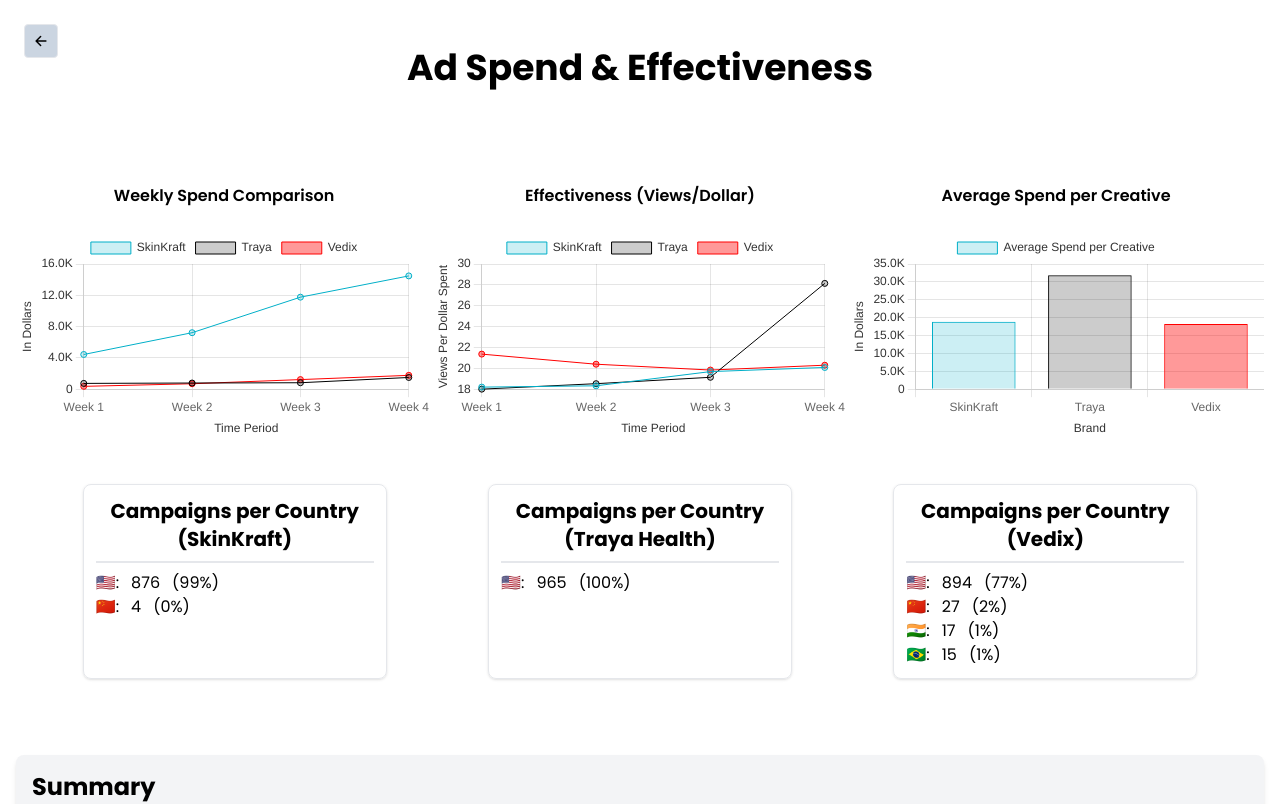
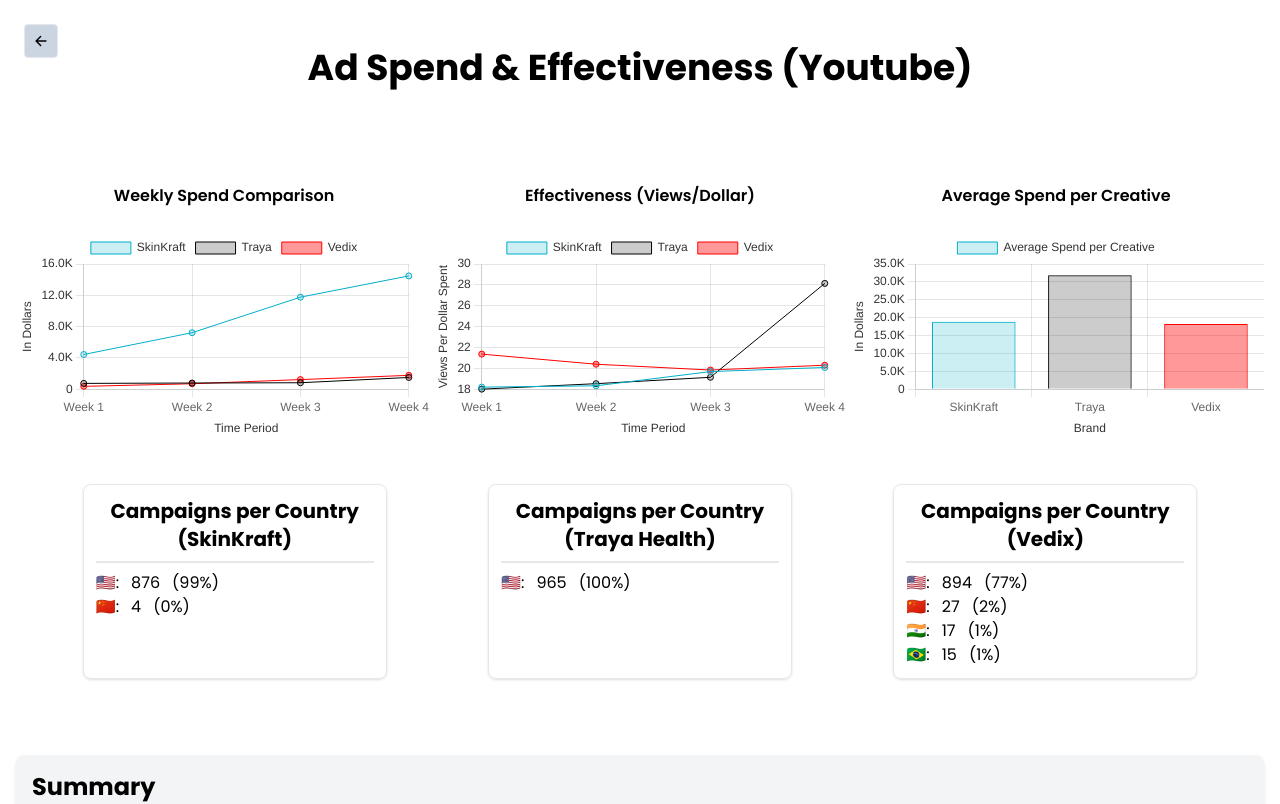
Before and after one commit to sgoyalsmvj/QuickAds, a Next.js app: page /adSpend in a window 1280 px wide. Shown: the top 804 px of the page. Built offline with nearby package versions, Linux system fonts and the light colour scheme.

Commit message:
feat: Update Ad Spend page title to include platform (Youtube)

```diff
--- a/pages/adSpend.js
+++ b/pages/adSpend.js
@@ -31,7 +31,7 @@
         <IoArrowBackOutline />
       </Link>
       <h1 className="text-4xl font-bold text-center mt-8">
-        Ad Spend & Effectiveness
+        Ad Spend & Effectiveness (Youtube)
       </h1>
       <div className="flex items-center justify-center w-full mt-8">
         <GraphsIndex data={data} />
```
